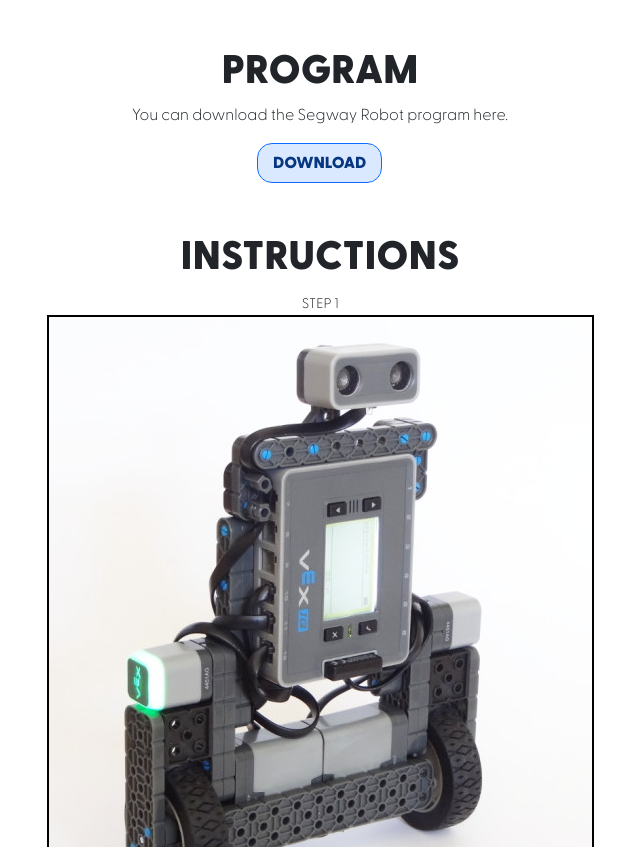
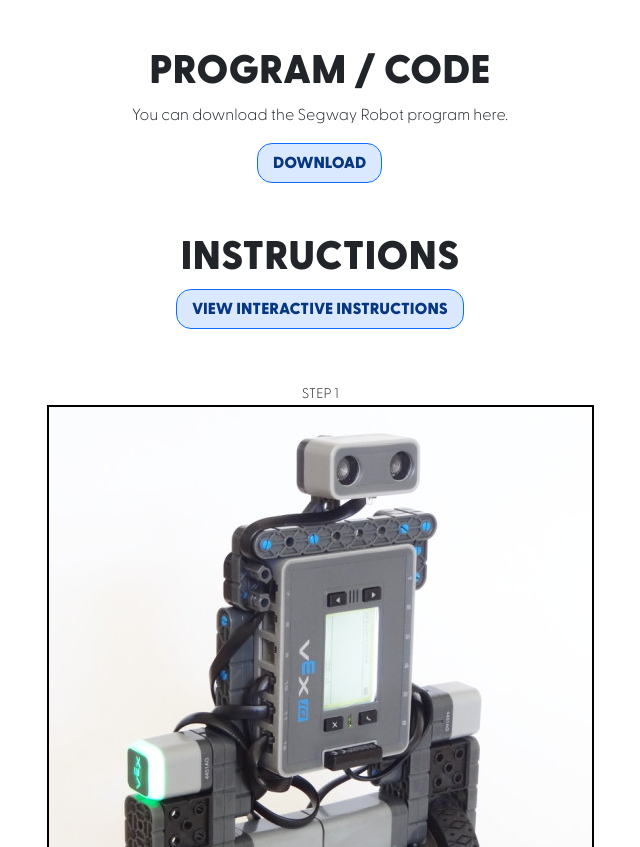
Before and after one commit to RealEmmettS/iCode-Segway-Robot, a plain HTML site: page index.html in a window 1280 px wide. Shown: the part 1204-2051 px from the top of the page, without its empty margins (320-960 px from the left). Drawn offline with nearby package versions, Linux system fonts and the light colour scheme.

Commit message:
Added interactive link

```diff
--- a/index.html
+++ b/index.html
@@ -24,10 +24,9 @@
     <div class="d-flex d-sm-flex d-md-flex flex-column justify-content-start align-items-center justify-content-md-start align-items-md-center" style="background: #ffffff;width: 100vw;min-height: 100vh;padding: 25px;margin-bottom: 100px;">
         <!-- Start: Demo -->
         <h1 style="font-family: 'Greycliff CF';">SEGWAY DEMO</h1><!-- End: Demo --><iframe allowfullscreen="" frameborder="0" src="https://www.youtube-nocookie.com/embed/1P7SWxnKF_A" width="560" height="315" style="margin-top: 5px;"></iframe><!-- Start: Program -->
-        <h1 style="font-family: 'Greycliff CF';margin-top: 50px;">PROGRAM</h1><!-- End: Program -->
+        <h1 style="font-family: 'Greycliff CF';margin-top: 50px;">PROGRAM / CODE</h1><!-- End: Program -->
         <p style="font-family: 'Greycliff CF Extra';color: rgb(33,37,41);">You can download the Segway Robot program here.</p><a class="btn btn-primary pulse animated infinite" role="button" style="border-radius: 15px;padding-right: 15px;padding-left: 15px;padding-top: 7px;padding-bottom: 7px;font-family: 'Greycliff CF';background: rgba(13,110,253,0.15);border-width: 1px;border-color: rgb(13,110,253);color: rgb(6,55,128);" href="https://icode-files.s3.amazonaws.com/Belt+Program/WBS3/segway.iqblocks">DOWNLOAD</a><!-- Start: Instructions -->
-        <h1 style="font-family: 'Greycliff CF';margin-top: 50px;">INSTRUCTIONS</h1><!-- End: Instructions -->
-        <!-- Start: STEP -->
+        <h1 style="font-family: 'Greycliff CF';margin-top: 50px;">INSTRUCTIONS</h1><!-- End: Instructions --><a class="btn btn-primary pulse animated infinite" role="button" style="border-radius: 15px;padding-right: 15px;padding-left: 15px;padding-top: 7px;padding-bottom: 7px;font-family: 'Greycliff CF';background: rgba(13,110,253,0.15);border-width: 1px;border-color: rgb(13,110,253);color: rgb(6,55,128);margin-bottom: 50px;" href="https://platform.buildin3d.com/instructions/705-segway-from-vex-iq">VIEW INTERACTIVE INSTRUCTIONS</a><!-- Start: STEP -->
         <p id="1" class="resp-p">STEP 1</p><!-- End: STEP --><img class="resp-img" src="assets/img/1.jpeg?h=f4b40d15c3ab7a787ef2c20695efa49d"><!-- Start: STEP -->
         <p id="2" class="resp-p">STEP 2</p><!-- End: STEP --><img class="resp-img" src="assets/img/2.jpeg?h=5d10ba9135a636bf9e94b370eba63542"><!-- Start: STEP -->
         <p id="3" class="resp-p">STEP 3</p><!-- End: STEP --><img class="resp-img" src="assets/img/3.jpeg?h=5896a94d32e54a4b17d994aada6435a2"><!-- Start: STEP -->
```
